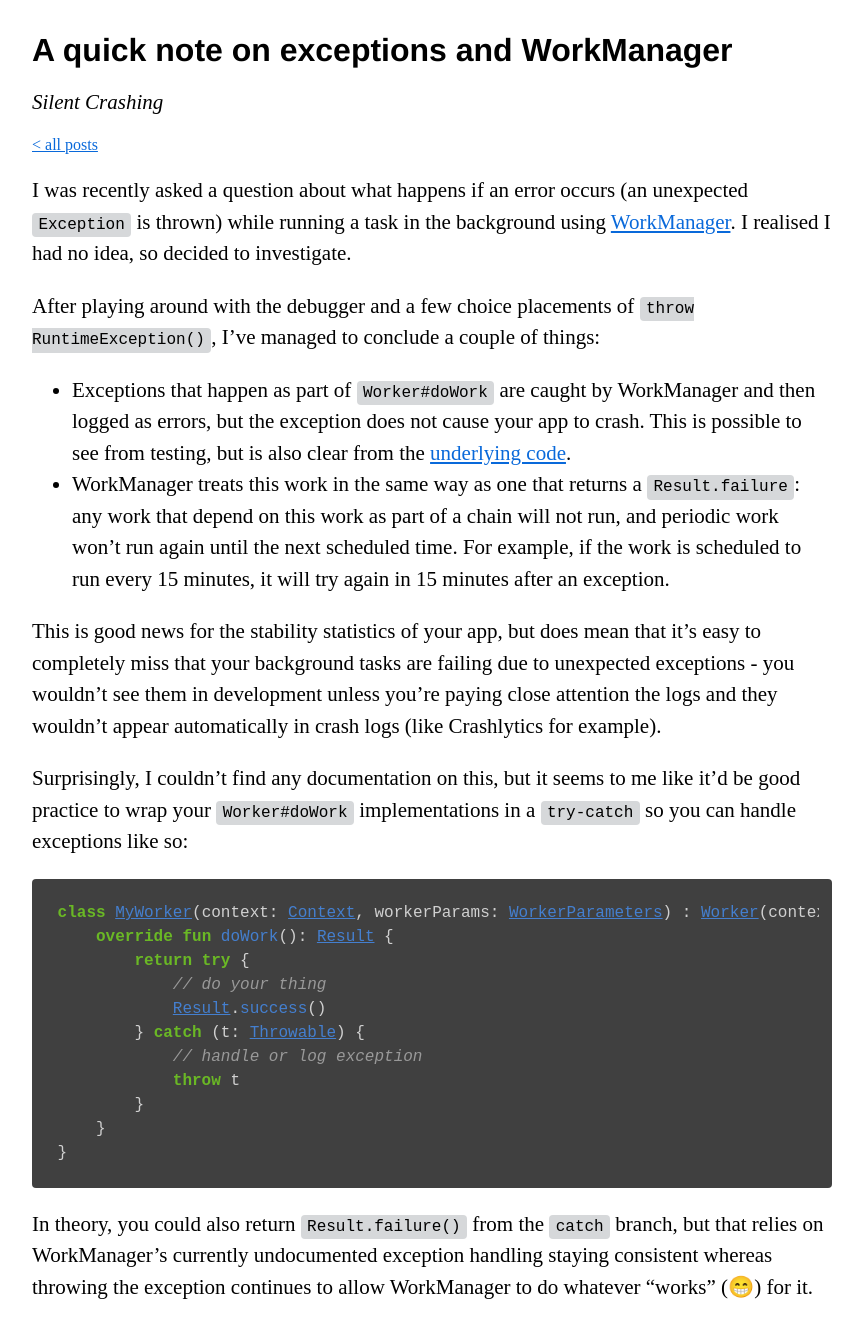
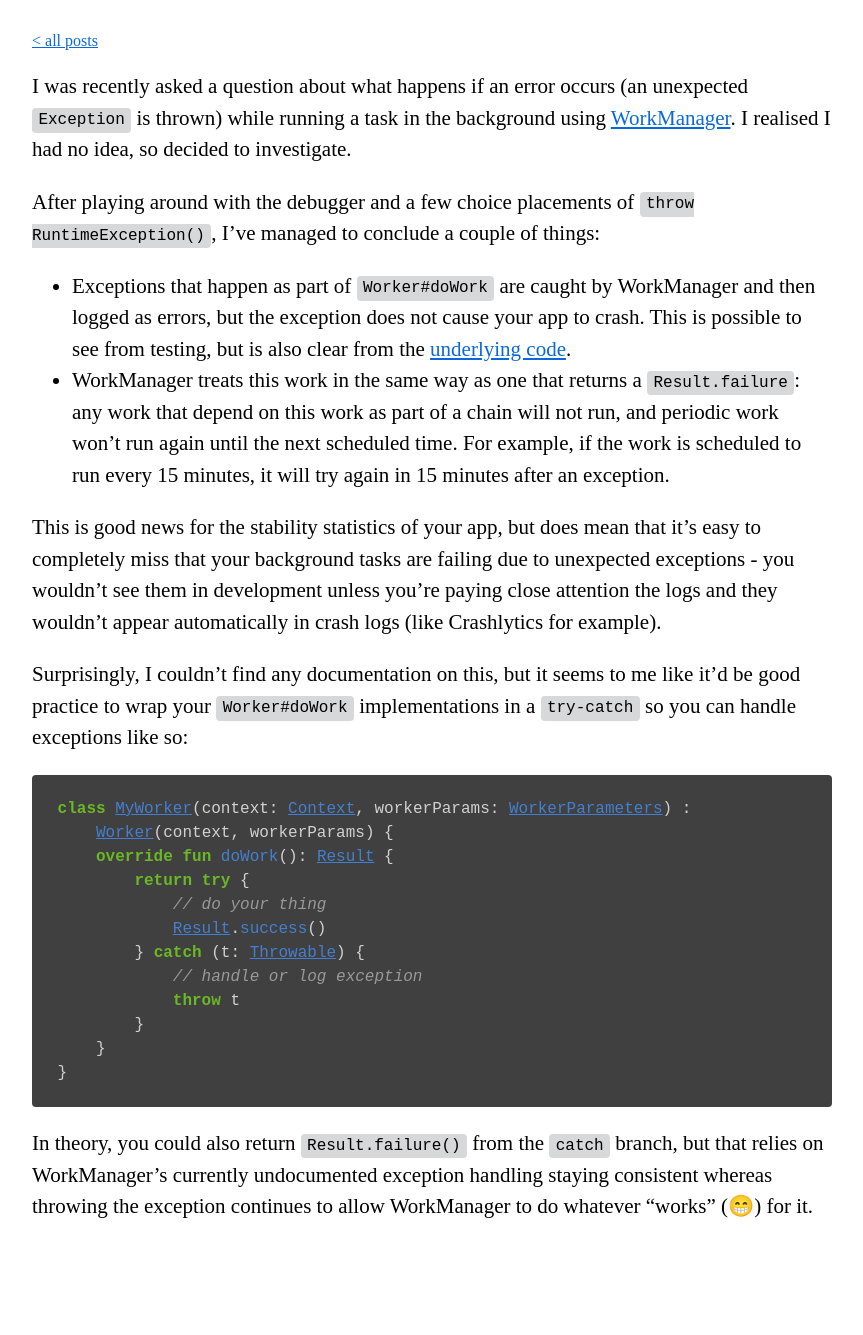
Before and after one commit to seadowg/seadowg.github.com, a Jekyll site: the page built from _posts/2024-10-28-a-quick-note-on-exceptions-and-workmanager.md, in a window 1280 px wide. Shown: the whole page, without its empty margins (208-1071 px from the left). Built offline with Jekyll 4.4.1, drawn with Linux system fonts in a browser that asks for light colours; our own code applies the rules of GitHub Pages for plain Markdown files; after the commit the page ends 1255 px from its top, so only the background shows below that.

Commit message:
Quoute subtitle

````diff
--- a/_posts/2024-10-28-a-quick-note-on-exceptions-and-workmanager.md
+++ b/_posts/2024-10-28-a-quick-note-on-exceptions-and-workmanager.md
@@ -1,7 +1,7 @@
 ---
 layout: post
 title:  "A quick note on exceptions and WorkManager"
-description: "Silent Crashing"
+description: ""Silent Crashing""
 ---
 
 I was recently asked a question about what happens if an error occurs (an unexpected `Exception` is thrown) while running a task in the background using [WorkManager](https://developer.android.com/topic/libraries/architecture/workmanager). I realised I had no idea, so decided to investigate.
@@ -16,7 +16,8 @@ This is good news for the stability statistics of your app, but does mean that i
  Surprisingly, I couldn't find any documentation on this, but it seems to me like it'd be good practice to wrap your `Worker#doWork` implementations in a `try-catch` so you can handle exceptions like so:
 
 ```kotlin
-class MyWorker(context: Context, workerParams: WorkerParameters) : Worker(context, workerParams) {
+class MyWorker(context: Context, workerParams: WorkerParameters) :
+    Worker(context, workerParams) {
     override fun doWork(): Result {
         return try {
             // do your thing
````
